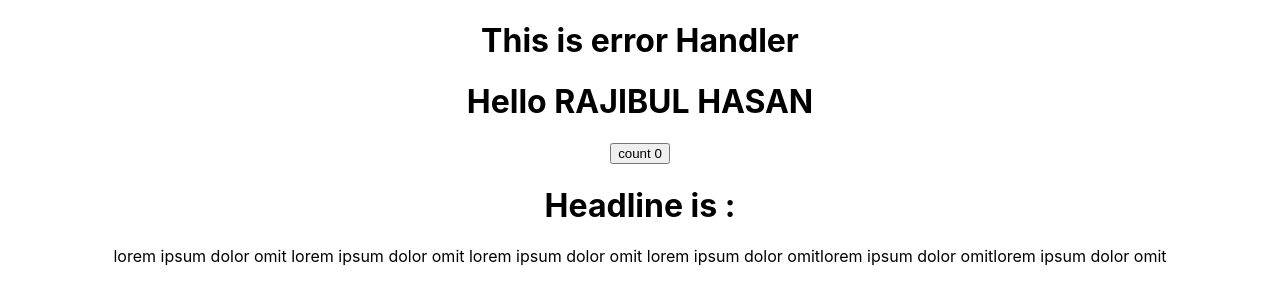
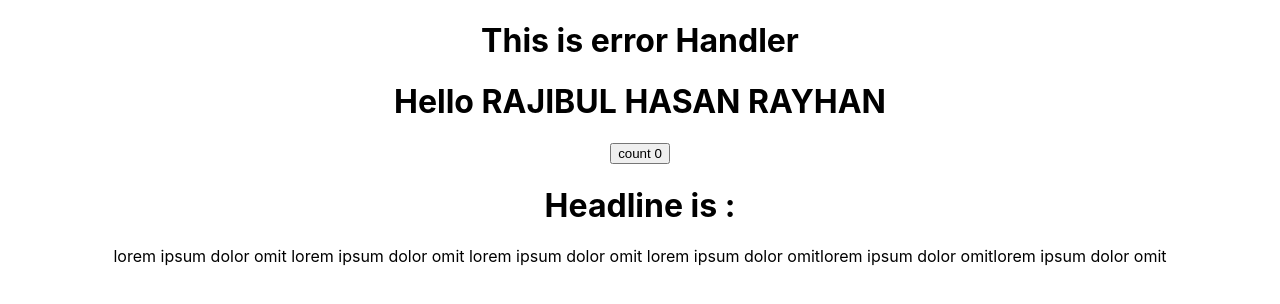
Before and after one commit to engrajibulhasan/global-exception-handling, a React (Create React App) app: page / in a window 1280 px wide. Shown: the top 304 px of the page. Built offline with nearby package versions, Linux system fonts and the light colour scheme.

Commit message:
Data changed

```diff
--- a/src/App.js
+++ b/src/App.js
@@ -8,7 +8,7 @@ import { Fallback } from "./components/globalErrorHandler/Fallback";
 function App() {
   const person = {
     firstName: "Rajibul",
-    lastName: "Hasan",
+    lastName: "Hasan Rayhan",
   };
   const errorHandler=(error,errorInfo)=>{
     console.log('Logging',error,errorInfo)
```
